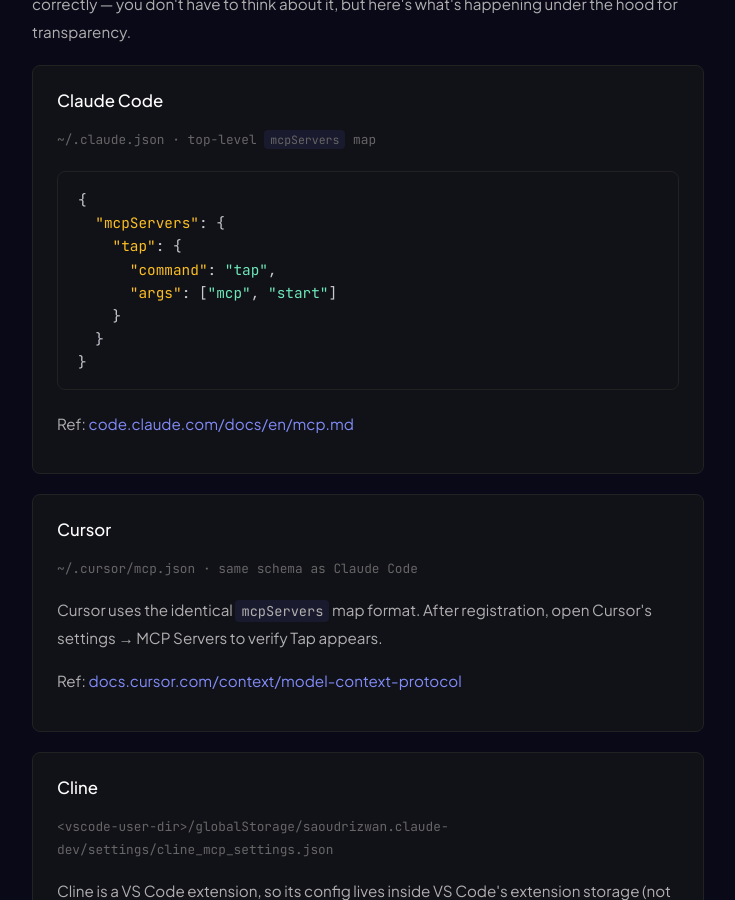
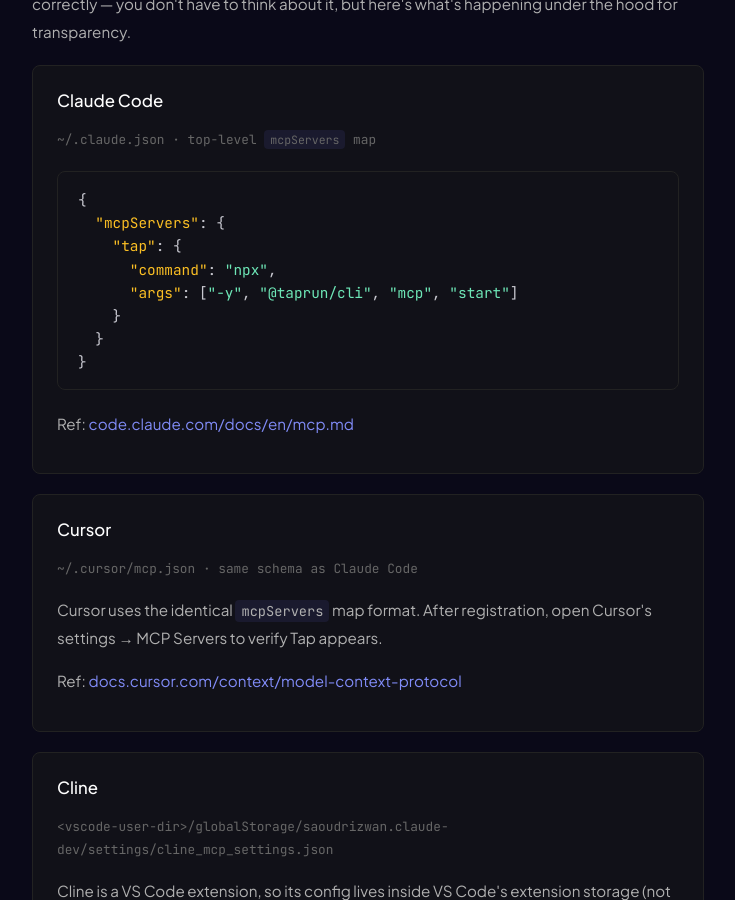
Before and after one commit to LeonTing1010/tap, a Jekyll site: the page docs/blog/install-tap-in-any-mcp-host.html, which Jekyll copies as it is, in a window 1280 px wide and 900 px high, scrolled down 1243 px. Shown: the whole window, without its empty margins (272-1007 px from the left). Built offline with Jekyll 4.4.1, drawn with Linux system fonts in a browser that asks for light colours; some of the changed text lies outside the part shown.

Commit message:
docs: MCP install examples use npx bootstrap
Paste-from-doc config switches from `tap mcp start` to
`npx -y @taprun/cli mcp start` so readers without the binary on PATH
get a working MCP server on first spawn.

- README.md / README.zh-CN.md: 60-second install snippet
- smithery.yaml: registry-indexed config
- blog/install-tap-in-any-mcp-host.html: Claude Code + VS Code JSON
  blocks in "What actually gets written"

Co-Authored-By: Claude Opus 4.7 (1M context) <noreply@anthropic.com>

```diff
--- a/docs/blog/install-tap-in-any-mcp-host.html
+++ b/docs/blog/install-tap-in-any-mcp-host.html
@@ -125,8 +125,8 @@ hr { border: none; border-top: 1px solid #222; margin: 48px 0; }
 <pre>{
   <span class="flag">"mcpServers"</span>: {
     <span class="flag">"tap"</span>: {
-      <span class="flag">"command"</span>: <span class="output">"tap"</span>,
-      <span class="flag">"args"</span>: [<span class="output">"mcp"</span>, <span class="output">"start"</span>]
+      <span class="flag">"command"</span>: <span class="output">"npx"</span>,
+      <span class="flag">"args"</span>: [<span class="output">"-y"</span>, <span class="output">"@taprun/cli"</span>, <span class="output">"mcp"</span>, <span class="output">"start"</span>]
     }
   }
 }</pre>
@@ -163,8 +163,8 @@ hr { border: none; border-top: 1px solid #222; margin: 48px 0; }
   <span class="flag">"servers"</span>: {
     <span class="flag">"tap"</span>: {
       <span class="flag">"type"</span>: <span class="output">"stdio"</span>,
-      <span class="flag">"command"</span>: <span class="output">"tap"</span>,
-      <span class="flag">"args"</span>: [<span class="output">"mcp"</span>, <span class="output">"start"</span>]
+      <span class="flag">"command"</span>: <span class="output">"npx"</span>,
+      <span class="flag">"args"</span>: [<span class="output">"-y"</span>, <span class="output">"@taprun/cli"</span>, <span class="output">"mcp"</span>, <span class="output">"start"</span>]
     }
   }
 }</pre>
--- a/smithery.yaml
+++ b/smithery.yaml
@@ -37,7 +37,7 @@ startCommand:
         default: "extension"
   commandFunction: |-
     (config) => ({
-      command: 'tap',
-      args: ['mcp', 'start'],
+      command: 'npx',
+      args: ['-y', '@taprun/cli', 'mcp', 'start'],
       env: config.runtime === 'playwright' ? { TAP_RUNTIME: 'playwright' } : {}
     })
```
Also changed, not shown: README.zh-CN.md (+1 -1 lines), README.md.
